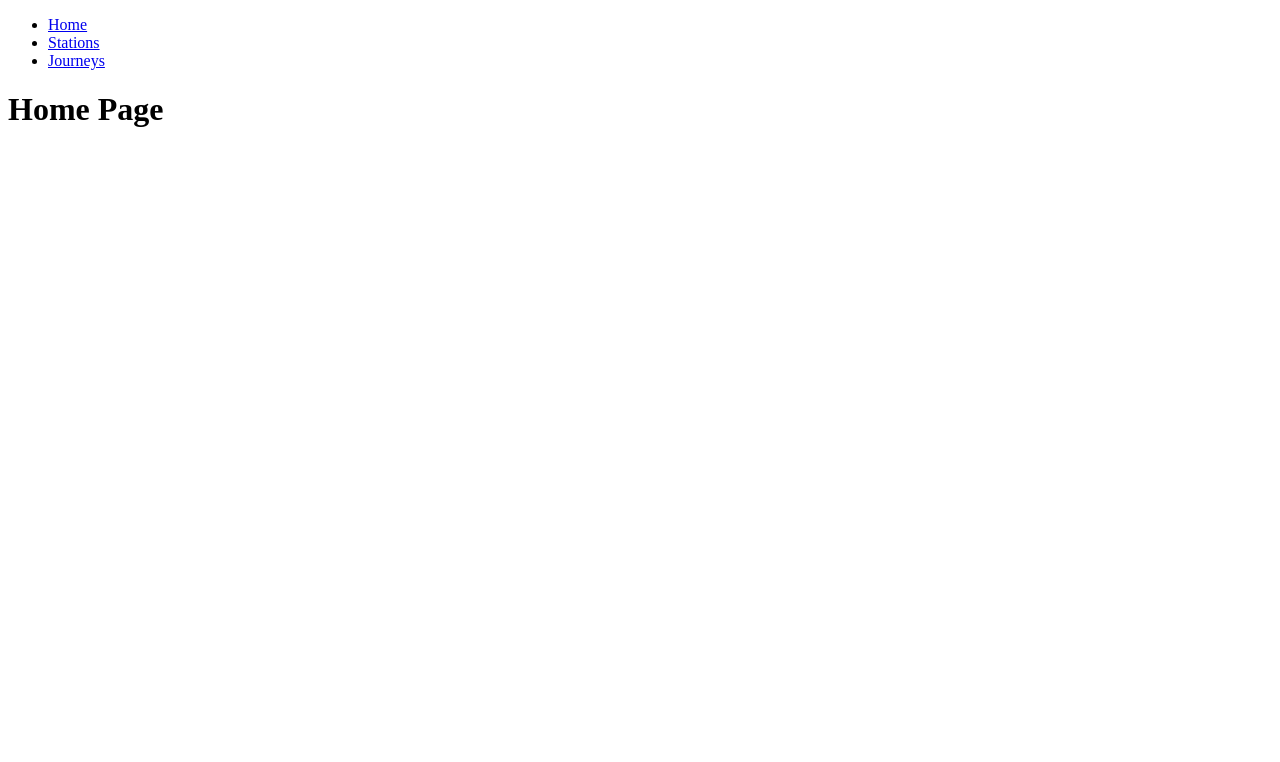
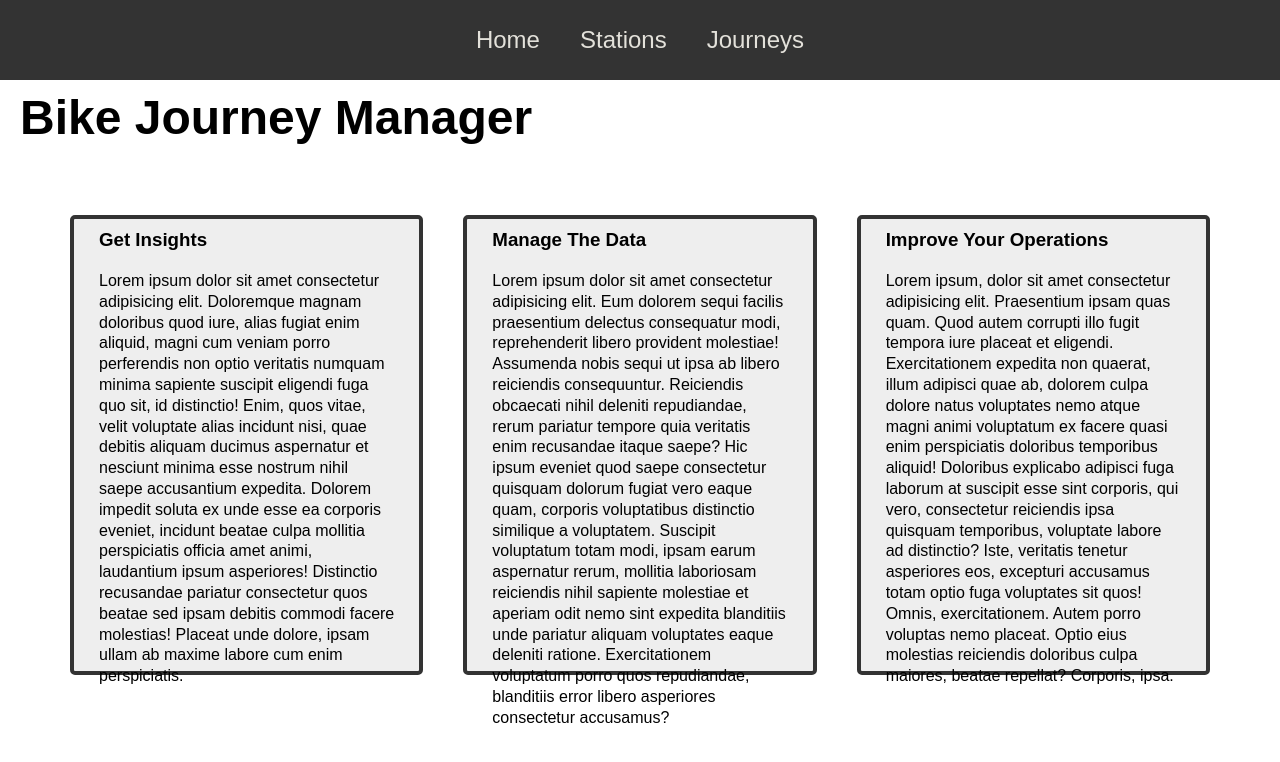
Before and after one commit to turunenv/helsinki-city-bike-app, a React (Vite) app in the folder frontend/: page / in a window 1280 px wide. Shown: the top 762 px of the page. Built offline with nearby package versions, Linux system fonts and the light colour scheme.

Commit message:
mockup content for landing page and initial styling

```diff
--- a/frontend/src/routes/journeys.jsx
+++ b/frontend/src/routes/journeys.jsx
@@ -14,6 +14,7 @@ export default function Journeys() {
   return (
     <>
     <h1>Journeys</h1>
+    <div className='data-container'>
       <table>
         <thead>
           <tr>
@@ -42,6 +43,7 @@ export default function Journeys() {
           )
         })}
       </table>
+    </div>
     </>
   )
 }
--- a/frontend/src/routes/landingPage.jsx
+++ b/frontend/src/routes/landingPage.jsx
@@ -1,7 +1,21 @@
 export default function LandingPage() {
   return (
     <>
-      <h1>Home Page</h1>
+      <h1 className='hero-title'>Bike Journey Manager</h1>
+      <section className='hero-section'>
+        <div>
+          <h3>Get Insights</h3>
+          <p>Lorem ipsum dolor sit amet consectetur adipisicing elit. Doloremque magnam doloribus quod iure, alias fugiat enim aliquid, magni cum veniam porro perferendis non optio veritatis numquam minima sapiente suscipit eligendi fuga quo sit, id distinctio! Enim, quos vitae, velit voluptate alias incidunt nisi, quae debitis aliquam ducimus aspernatur et nesciunt minima esse nostrum nihil saepe accusantium expedita. Dolorem impedit soluta ex unde esse ea corporis eveniet, incidunt beatae culpa mollitia perspiciatis officia amet animi, laudantium ipsum asperiores! Distinctio recusandae pariatur consectetur quos beatae sed ipsam debitis commodi facere molestias! Placeat unde dolore, ipsam ullam ab maxime labore cum enim perspiciatis.</p>
+        </div>
+        <div>
+          <h3>Manage The Data</h3>
+          <p>Lorem ipsum dolor sit amet consectetur adipisicing elit. Eum dolorem sequi facilis praesentium delectus consequatur modi, reprehenderit libero provident molestiae! Assumenda nobis sequi ut ipsa ab libero reiciendis consequuntur. Reiciendis obcaecati nihil deleniti repudiandae, rerum pariatur tempore quia veritatis enim recusandae itaque saepe? Hic ipsum eveniet quod saepe consectetur quisquam dolorum fugiat vero eaque quam, corporis voluptatibus distinctio similique a voluptatem. Suscipit voluptatum totam modi, ipsam earum aspernatur rerum, mollitia laboriosam reiciendis nihil sapiente molestiae et aperiam odit nemo sint expedita blanditiis unde pariatur aliquam voluptates eaque deleniti ratione. Exercitationem voluptatum porro quos repudiandae, blanditiis error libero asperiores consectetur accusamus?</p>
+        </div>
+        <div>
+          <h3>Improve Your Operations</h3>
+          <p>Lorem ipsum, dolor sit amet consectetur adipisicing elit. Praesentium ipsam quas quam. Quod autem corrupti illo fugit tempora iure placeat et eligendi. Exercitationem expedita non quaerat, illum adipisci quae ab, dolorem culpa dolore natus voluptates nemo atque magni animi voluptatum ex facere quasi enim perspiciatis doloribus temporibus aliquid! Doloribus explicabo adipisci fuga laborum at suscipit esse sint corporis, qui vero, consectetur reiciendis ipsa quisquam temporibus, voluptate labore ad distinctio? Iste, veritatis tenetur asperiores eos, excepturi accusamus totam optio fuga voluptates sit quos! Omnis, exercitationem. Autem porro voluptas nemo placeat. Optio eius molestias reiciendis doloribus culpa maiores, beatae repellat? Corporis, ipsa.</p>
+        </div>
+      </section>
     </>
   )
 }
--- a/frontend/src/routes/root.jsx
+++ b/frontend/src/routes/root.jsx
@@ -1,10 +1,11 @@
 import { Outlet, Link } from 'react-router-dom';
+import '../styles/root.css';
 
 export default function Root() {
   return (
     <>
-      <header>
-        <nav>
+      <header className='main-header'>
+        <nav className='main-nav'>
           <ul>
             <li>
               <Link to={'/'}>Home</Link>
--- a/frontend/src/routes/stations.jsx
+++ b/frontend/src/routes/stations.jsx
@@ -28,6 +28,7 @@ export default function Stations() {
   return (
     <>
       <h1>Bike Stations</h1>
+        <div className="data-container">
           <ul>
             {stationsToRender.map(station=> {
               return (
@@ -39,6 +40,7 @@ export default function Stations() {
               )
             })}
           </ul>
+        </div>
         <PaginationControls
           page={stationPage}
           setPage={setStationPage}
--- /dev/null
+++ b/frontend/src/styles/root.css
@@ -0,0 +1,80 @@
+* {
+  margin: 0;
+  padding: 0;
+  box-sizing: border-box;
+}
+
+/* GLOBAL */
+html {
+  font-size: 16px;
+  font-family: Arial, Helvetica, sans-serif;
+}
+
+/* NAVIGATION */
+.main-header {
+  height: 10vh;
+  background-color:#333;
+  display: flex;
+  align-items: center;
+  justify-content: center;
+}
+
+.main-nav {
+  text-decoration: none;
+  font-size: 1.5rem;
+  width: 100%;
+}
+
+.main-nav a {
+  text-decoration: none;
+  color: #e3e1da;
+}
+
+.main-nav > ul {
+  list-style-type: none;
+  display: flex;
+  justify-content: center;
+}
+
+.main-nav > ul > li {
+  padding: 10px 20px;
+}
+
+
+
+/* LANDING PAGE */
+.hero-title {
+  font-size: 3rem;
+  margin: 10px 20px;
+}
+
+.hero-section {
+  display: flex;
+  justify-content: space-around;
+  height: 500px;
+  margin: 50px;
+}
+
+.hero-section > div {
+  margin: 20px;
+  padding: 10px 25px;
+  border: 4px solid #333;
+  border-radius: 5px;
+  background-color: #eee;
+}
+
+.hero-section > div > p {
+  margin-top: 20px;
+  max-width: 400px;
+  line-height: 130%;
+}
+
+/* DATA CONTAINERS */
+.data-container {
+  font-family: 'Courier New', Courier, monospace;
+}
+
+.data-container a {
+  text-decoration: none;
+  color: #333;
+}
```
Lines whose indentation alone changed are shown as unchanged.
